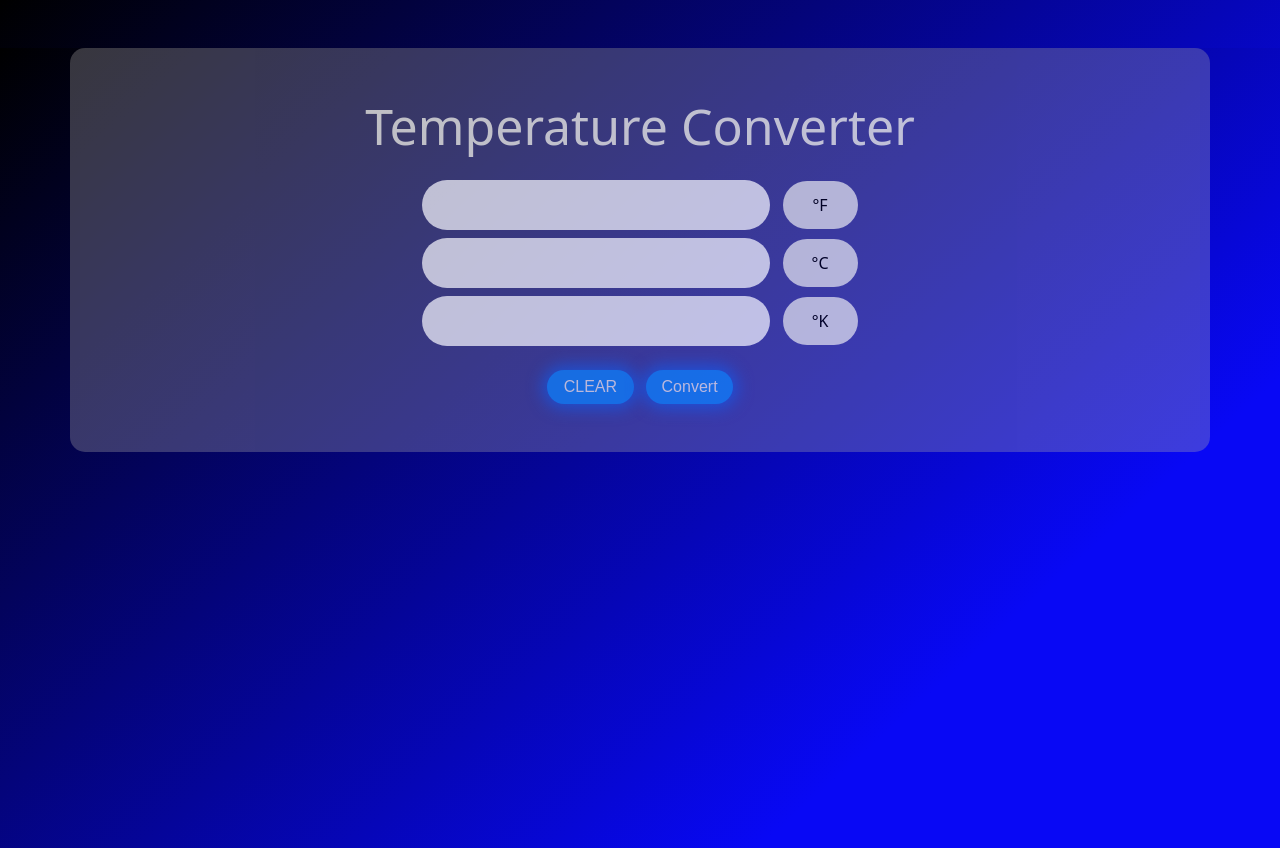
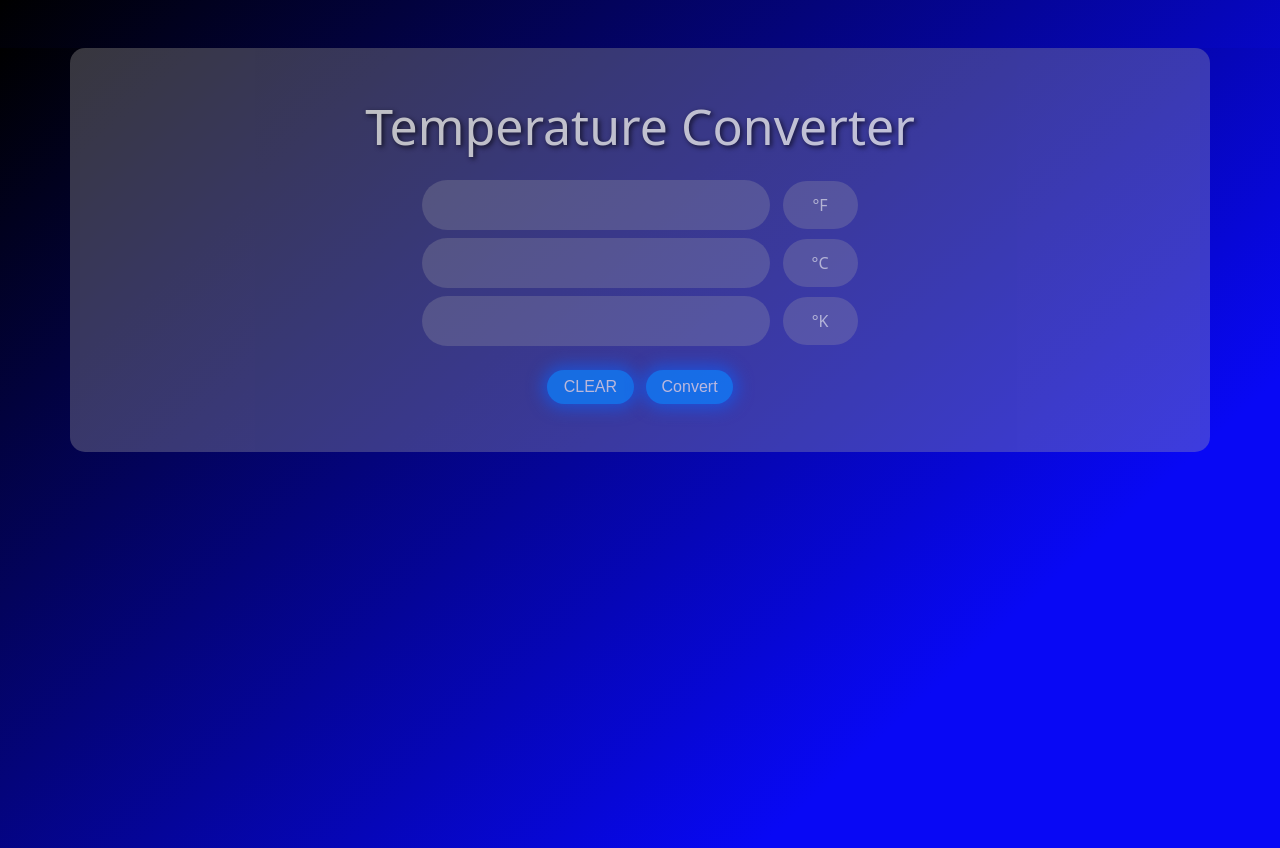
Before and after one commit to Mikebain2387/TemperatureConverter, a plain HTML site: page index.html in a window 1280 px wide. Drawn offline with Linux system fonts and the light colour scheme.

Commit message:
Update style.css

```diff
--- a/css/style.css
+++ b/css/style.css
@@ -18,6 +18,7 @@ html, body{
 }
 h1{
  font-size: 50px;
+ text-shadow: 2px 2px 5px  rgb(28, 26, 26);
 }
 @media (max-width: 767px){
  h1{
@@ -37,14 +38,22 @@ h1{
 
 h4{
  font-size: 20px;
+
 }
 .inputs{
+ background: rgba(174, 173, 173, 0.42);
+ opacity: 90%;
  text-align: center;
 border: none;
 border-radius: 40px;
 height: 50px;
+color: ivory;
 }
 .sub{
+ color: ivory;
+ background: rgba(174, 173, 173, 0.42);
+ opacity: 90%;
+ opacity: 90%;
  border: none;
 padding: 12px 1px 12px 1px;
  width: 75px;
```
